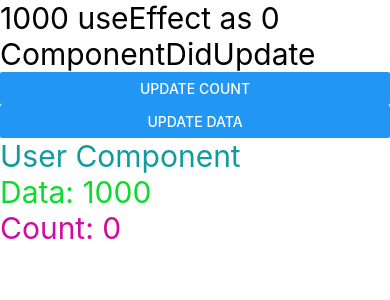
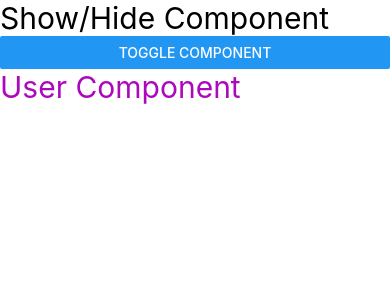
Before and after one commit to meihu-ganesh/ProjectNativeJs, a React Native app: screen / in a window 390 px wide. Shown: the top 300 px of the page. Built offline with nearby package versions, Linux system fonts and the light colour scheme.

Commit message:
show/hide using useState

```diff
--- a/App.js
+++ b/App.js
@@ -8,14 +8,14 @@
 
 import React, {useState} from 'react';
 import {Alert, Button, FlatList, ScrollView, StyleSheet, Text, TextInput, View} from 'react-native';
-import UECompDidUp from './Pages/UECompDidUp';
+import ShowHideComp from './Pages/ShowHideComp';
 
 
 const App = () => {
 
   return (
     <View>
-      <UECompDidUp />
+      <ShowHideComp />
     </View>
   );
 };
--- /dev/null
+++ b/ControlShowHide.js
@@ -0,0 +1,13 @@
+import React from "react";
+import { Text, View } from "react-native";
+
+const ControlShowHide = () => {
+
+    return (
+        <View>
+            <Text style={{fontSize: 30, color: "#ad09bc"}}>User Component</Text>
+        </View>
+    );
+};
+
+export default ControlShowHide;
--- /dev/null
+++ b/Pages/ShowHideComp.js
@@ -0,0 +1,23 @@
+import React, { useState } from 'react';
+import { Button, Text, View } from 'react-native';
+import ExStyles from '../style';
+import ControlShowHide from '../ControlShowHide';
+
+const ShowHideComp = () => {
+
+    const [show, setShow] = useState(true);
+
+    return (
+        <View>
+            <Text style={ExStyles.heading}>Show/Hide Component</Text>
+            <Button title="toggle Component" onPress={()=>setShow(!show)} />
+            {/* <Button title="Show Component" onPress={()=>setShow(true)} /> */}
+            {/* <Button title="Hide Component" onPress={()=>setShow(false)} /> */}
+            {
+                show ? <ControlShowHide /> : null
+            }
+        </View>
+    );
+};
+
+export default ShowHideComp;
```
